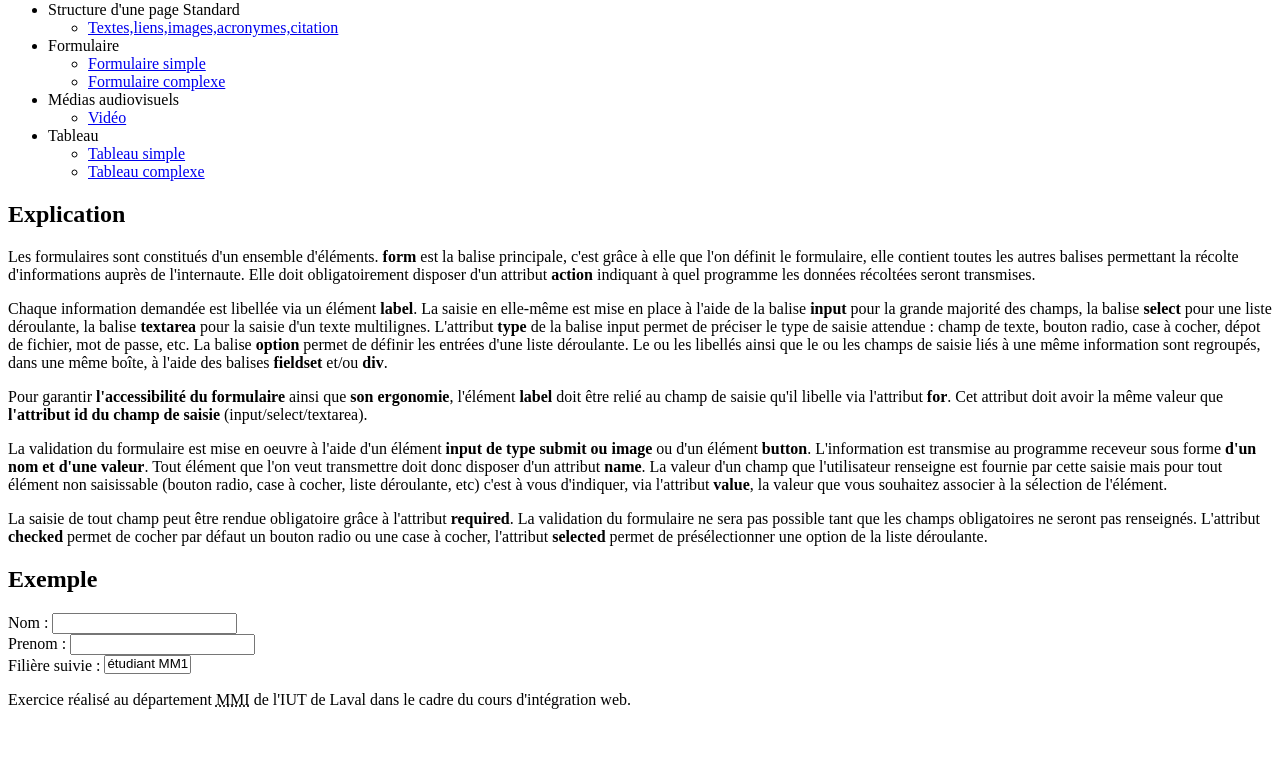
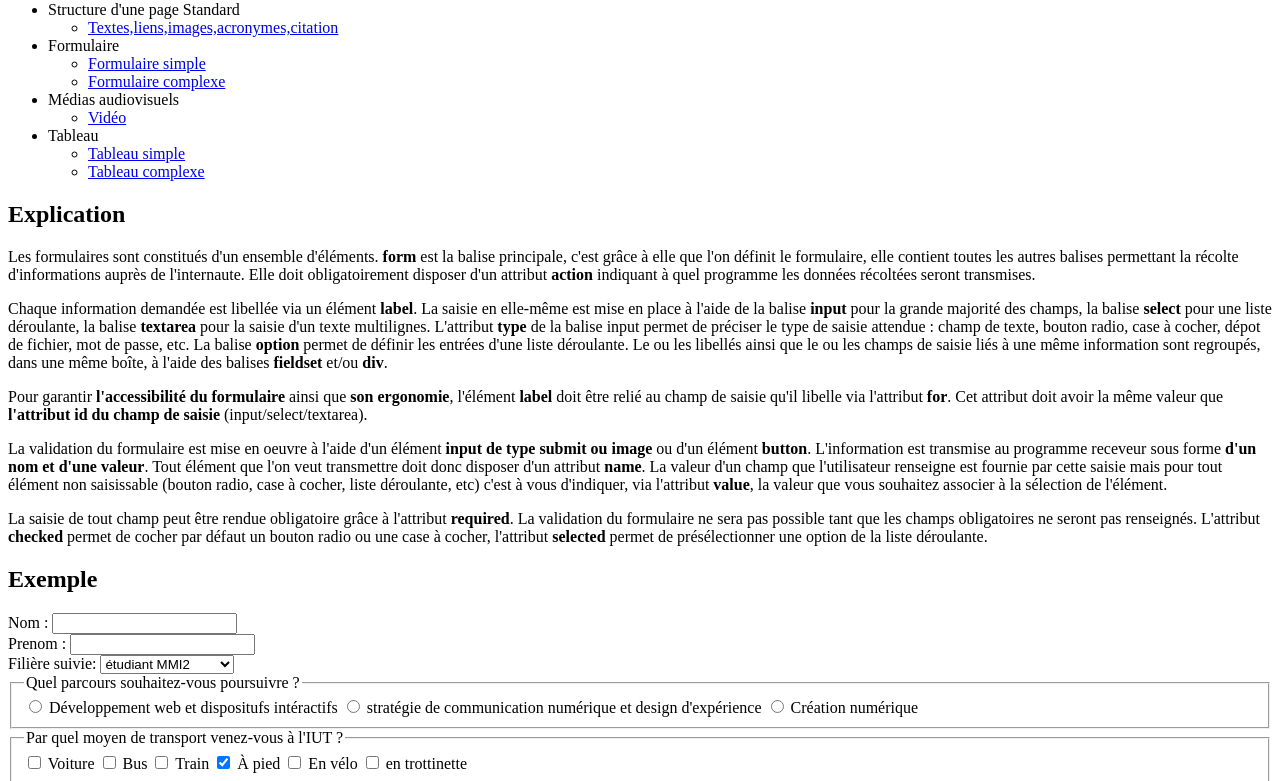
Before and after one commit to pcasier1/test-site, a plain HTML site: page site-bases-html-css/formulaire-simple.html in a window 1280 px wide. Shown: the part 171-952 px from the top of the page. Before the commit the page ends 896 px from the top, so only its background shows below. Drawn offline with Linux system fonts and the light colour scheme.

Commit message:
Update formulaire-simple.html

```diff
--- a/site-bases-html-css/formulaire-simple.html
+++ b/site-bases-html-css/formulaire-simple.html
@@ -93,24 +93,61 @@
             <form action="recevoir-donnees-formulaire.html" method="get">
                 <div>
                     <label for="nom">Nom :</label>
-                    <input type="text" name="prenom" id="nom" required>
+                    <input type="text" name="nom" id="nom" required>
                 </div>
                 <div>
                     <label for="prenom">Prenom :</label>
                     <input type="text" name="prenom" id="prenom" required>
                 </div>
                 <div>
-                    <label for="Filière">Filière suivie :</label>
-                    <select name="Filière suivie" id="Filière" multiple size="1">
-                        <option value="">étudiant MM1</option>
-                        <option value="">MM2</option>
-                        <option value="">MMI2 ALT</option>
-                        <option value="">MMI3</option>
-                        <option value="">MMI3 ALT</option>
+                    <label for="Filiere">Filière suivie: </label>
 
+                    <select name="Filiere_suivie" id="Filiere">
+                        <option value="mmi_1">étudiant MM1</option>
+                        <option value="mmi_2" selected> étudiant MMI2</option>
+                        <option value="mmi_2_alt">étudiant MMI2 ALT</option>
+                        <option value="mmi_3">étudiant MMI3</option>
+                        <option value="mmi_3_alt">étudiant MMI3 ALT</option>
                     </select>
+                </div>
+                <fieldset>
+                    <legend>Quel parcours souhaitez-vous poursuivre ?</legend>
 
+                    <input type="radio" id="dev" name="parcours" value="dev" required>
+                    <label for="dev">Développement web et dispositufs intéractifs</label>
+
+                    <input type="radio" id="strat" name="parcours" value="strat" required>
+                    <label for="strat">stratégie de communication numérique et design d'expérience</label>
+
+                    <input type="radio" id="crea" name="parcours" value="crea" required>
+                    <label for="crea">Création numérique</label>
+                </fieldset>
+                <fieldset>
+                    <legend>Par quel moyen de transport venez-vous à l'IUT ?</legend>
+
+                    <input type="checkbox" id="voiture" name="transport[]" value="voiture">
+                    <label for="voiture">Voiture</label>
+
+                    <input type="checkbox" id="bus" name="transport[]" value="bus">
+                    <label for="bus">Bus</label>
+
+                    <input type="checkbox" id="train" name="transport[]" value="train">
+                    <label for="train">Train</label>
+
+                    <input type="checkbox" id="pied" name="transport[]" value="pied" checked>
+                    <label for="pied">À pied</label>
+
+                    <input type="checkbox" id="velo" name="transport[]" value="velo">
+                    <label for="velo">En vélo</label>
+
+                    <input type="checkbox" id="trott" name="transport[]" value="trott">
+                    <label for="trott">en trottinette</label>
+                </fieldset>
+                <div>
+                    <label for="commentaire">commentaires</label>
+                    <textarea id="commentaire" name="commentaire" rows="5" cols="50" required></textarea>
                 </div>
+                <input type="submit" value="valider" >
             </form>
 
         </section>
```
